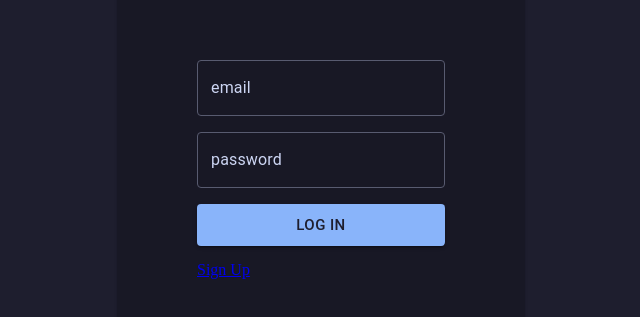
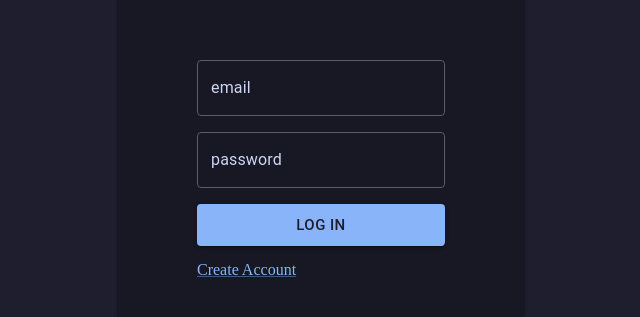
Before and after one commit to cheneyni-451/chat-app-client, a React (Vite) app: page /login in a window 1280 px wide. Shown: the part 231-548 px from the top of the page, without its empty margins (319-959 px from the left). Built offline with nearby package versions, Linux system fonts and the light colour scheme; no server answers.

Commit message:
combine mui and router link

```diff
--- a/src/LoginForm.tsx
+++ b/src/LoginForm.tsx
@@ -1,8 +1,8 @@
 import { useState, type FormEvent } from "react";
 import { login } from "./apis/userApis";
 import { useAuth } from "./auth/useAuth";
-import { Button, Paper, Stack, TextField } from "@mui/material";
-import { Link, useNavigate } from "react-router";
+import { Button, Link, Paper, Stack, TextField } from "@mui/material";
+import { Link as RouterLink, useNavigate } from "react-router";
 
 export default function LoginForm() {
   const [email, setEmail] = useState("");
@@ -54,7 +54,9 @@ export default function LoginForm() {
           >
             Log In
           </Button>
-          <Link to="/signup">Sign Up</Link>
+          <Link component={RouterLink} to="/signup" color="primary">
+            Create Account
+          </Link>
         </Stack>
       </form>
     </Paper>
```
